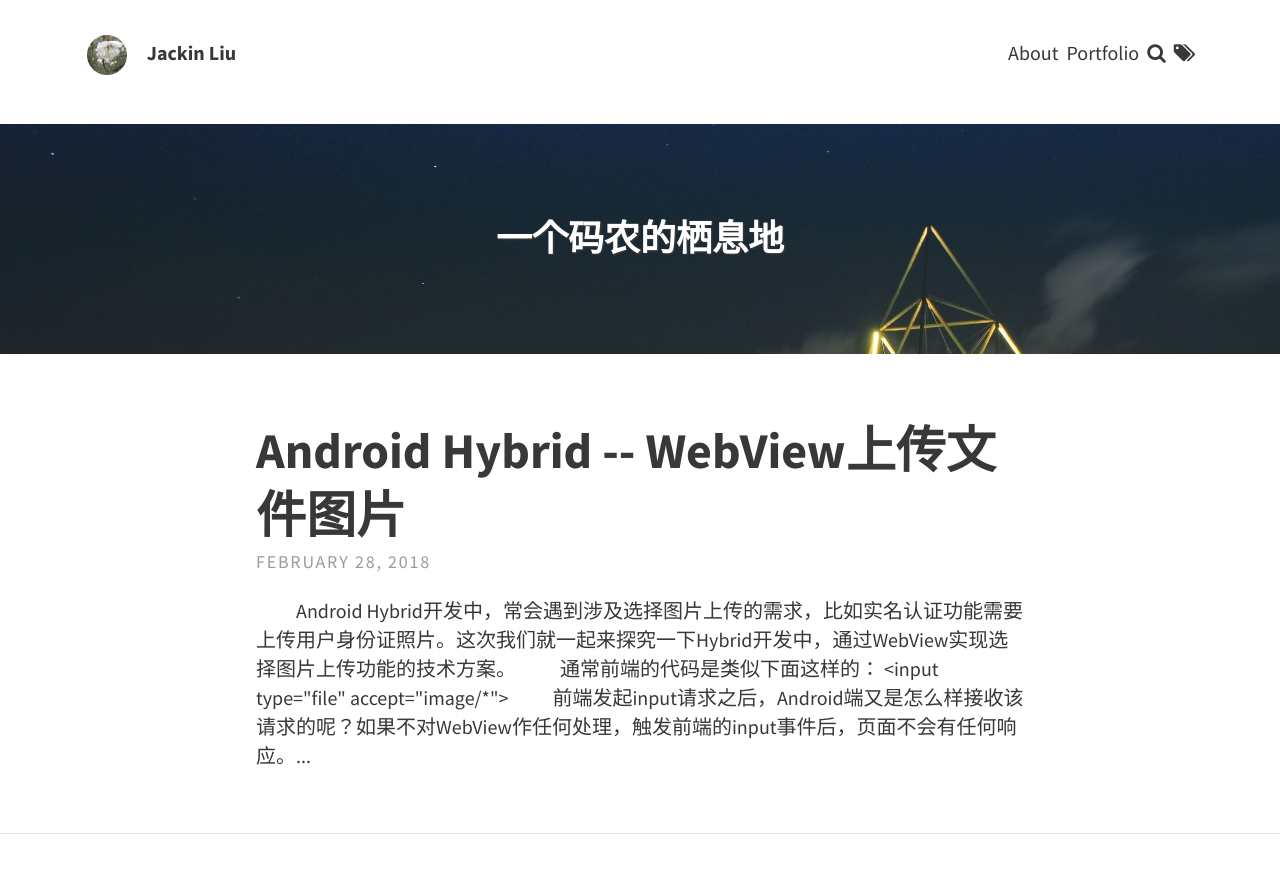
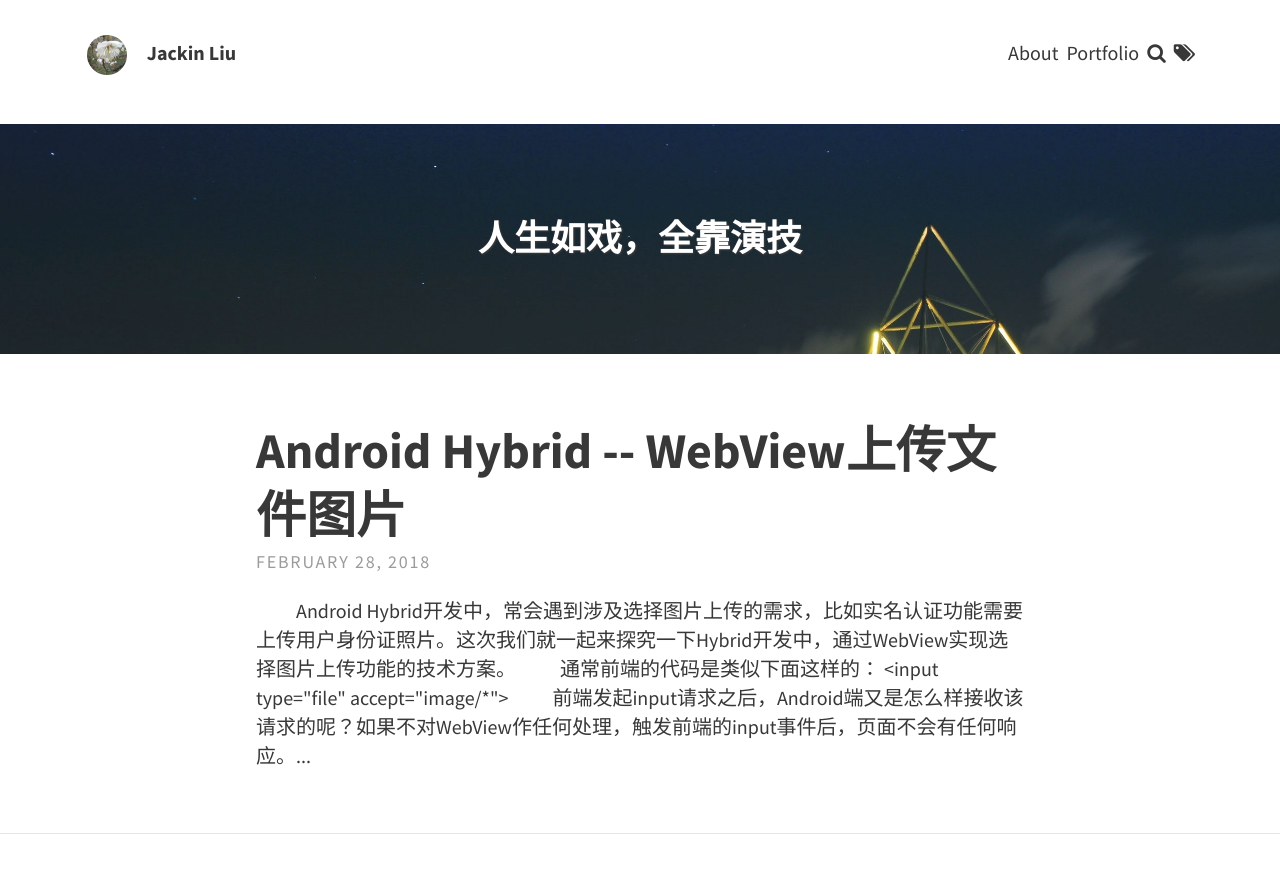
Before and after one commit to LiuJQ/LiuJQ.github.io, a Jekyll site: the page built from index.html, in a window 1280 px wide and 900 px high. Shown: the top 873 px of the window. Built offline with Jekyll 4.4.1, drawn with Linux system fonts in a browser that asks for light colours; the list of posts is cut into pages by our own code.

Commit message:
Update _config.yml
update slogan

```diff
--- a/_config.yml
+++ b/_config.yml
@@ -13,7 +13,7 @@ theme_settings:
 
   # Header and footer text
   header_text: > #two or three lines to describe your site
-     <p>一个码农的栖息地</p>
+     <p>人生如戏，全靠演技</p>
   header_text_feature_image: assets/img/pexels/triangular.jpeg
   footer_text: Copyright 2018 Jackin
    <p>Powered by <a href="https://jekyllrb.com/">Jekyll</a> with <a href="https://github.com/sylhare/Type-on-Strap">Type on Strap</a></p>
```
